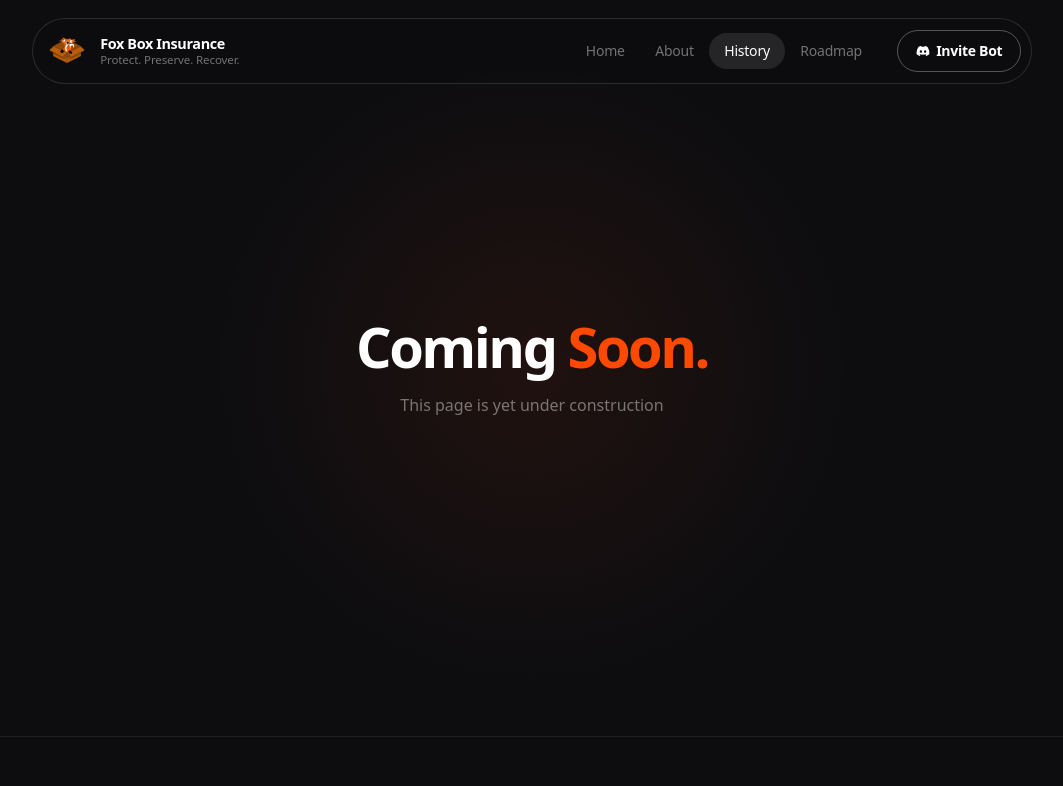
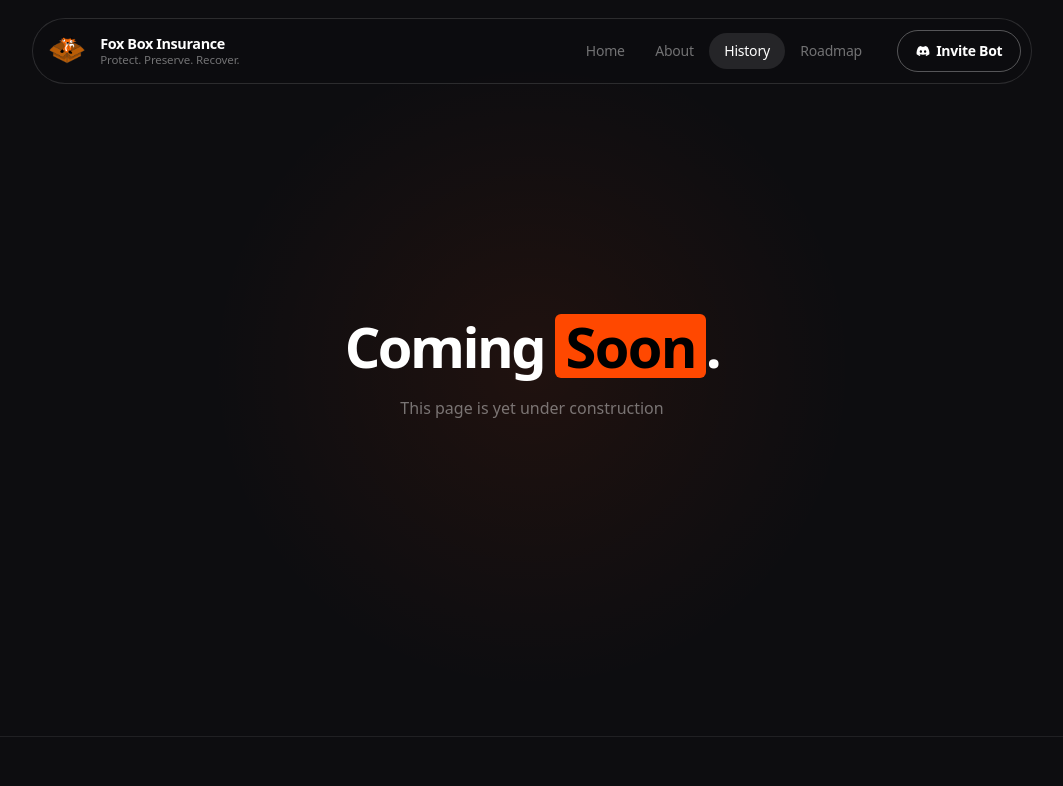
Before and after one commit to Devyxi/NotFBI, a React (Vite) app: page /history in a window 1280 px wide. Shown: the top 786 px of the page, without its empty margins (108-1171 px from the left). Built offline with nearby package versions, Linux system fonts and the light colour scheme.

Commit message:
update: joking reference of pornhub logo

```diff
--- a/src/history.tsx
+++ b/src/history.tsx
@@ -35,9 +35,28 @@ export default function History() {
             textAlign: 'center',
             marginBottom: '1rem',
             position: 'relative',
+            display: 'flex',
+            alignItems: 'center',
+            gap: '0.2em',
           }}
         >
-          Coming <span style={{ color: 'var(--ember)' }}>Soon.</span>
+          Coming
+          <span style={{ display: 'inline-flex', alignItems: 'center', gap: 0 }}>
+            <span
+              style={{
+                background: 'var(--ember)',
+                color: '#000',
+                fontWeight: 800,
+                borderRadius: '6px',
+                padding: '0 0.18em',
+                lineHeight: 1.15,
+                letterSpacing: '-0.03em',
+              }}
+            >
+              Soon
+            </span>
+            <span style={{ color: 'var(--bright)' }}>.</span>
+          </span>
         </h1>
 
         <p
--- a/src/roadmap.tsx
+++ b/src/roadmap.tsx
@@ -13,7 +13,6 @@ export default function Roadmap() {
           overflow: 'hidden',
         }}
       >
-        {}
         <div
           style={{
             position: 'absolute',
@@ -28,7 +27,6 @@ export default function Roadmap() {
           }}
         />
 
-
         <h1
           style={{
             fontSize: 'clamp(2rem, 5vw, 3.5rem)',
@@ -37,9 +35,28 @@ export default function Roadmap() {
             textAlign: 'center',
             marginBottom: '1rem',
             position: 'relative',
+            display: 'flex',
+            alignItems: 'center',
+            gap: '0.2em',
           }}
         >
-          Coming <span style={{ color: 'var(--ember)' }}>Soon.</span>
+          Coming
+          <span style={{ display: 'inline-flex', alignItems: 'center', gap: 0 }}>
+            <span
+              style={{
+                background: 'var(--ember)',
+                color: '#000',
+                fontWeight: 800,
+                borderRadius: '6px',
+                padding: '0 0.18em',
+                lineHeight: 1.15,
+                letterSpacing: '-0.03em',
+              }}
+            >
+              Soon
+            </span>
+            <span style={{ color: 'var(--bright)' }}>.</span>
+          </span>
         </h1>
 
         <p
```
